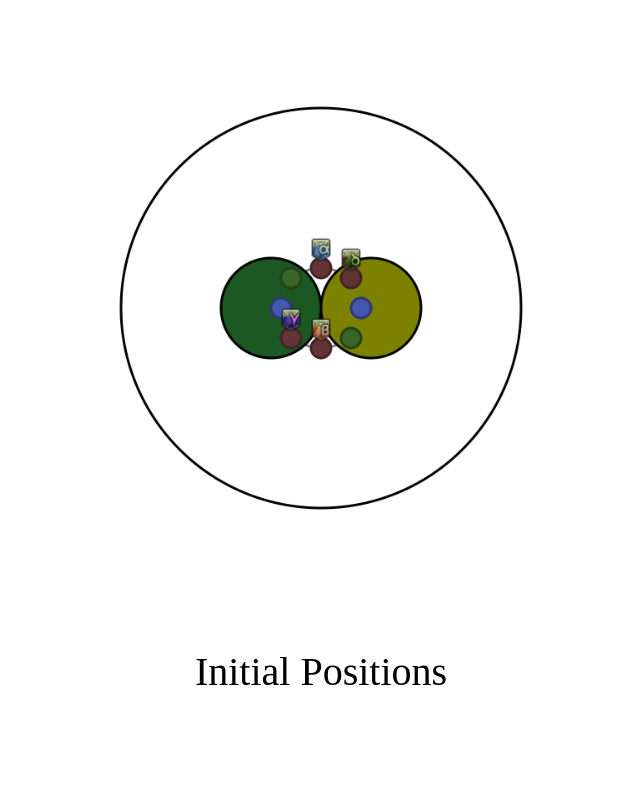
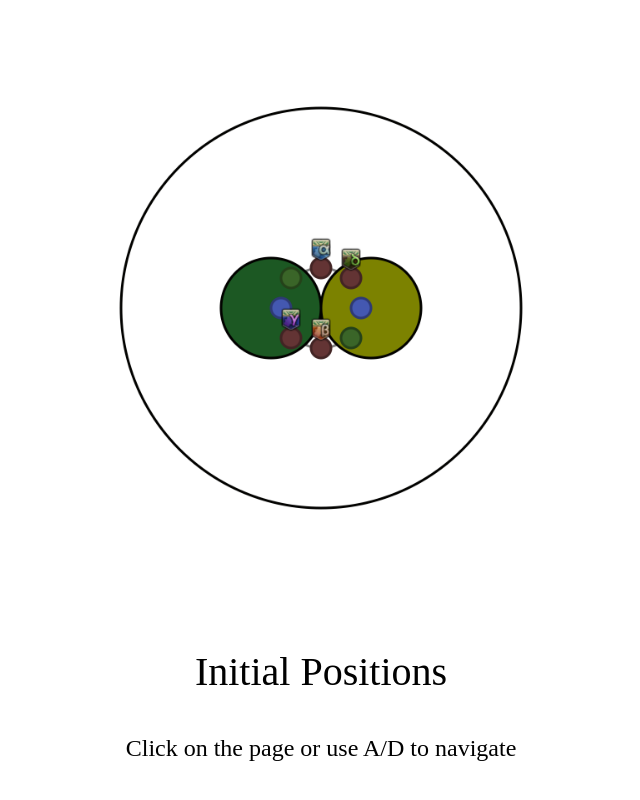
Before and after one commit to Yurihaia/bjcc-strat, a plain HTML site: page index.html in a window 1280 px wide. Shown: the whole page, without its empty margins (319-959 px from the left). Drawn offline with Linux system fonts and the light colour scheme.

Commit message:
add instructions

```diff
--- a/index.html
+++ b/index.html
@@ -12,11 +12,16 @@
                 font-size: 5vh;
                 text-align: center;
             }
+            #notif {
+                font-size: 3vh;
+                text-align: center;
+            }
         </style>
     </head>
     <body>
         <img id="slide" src = "bjcc0.png"></img>
         <p id="phase">Initial Positions</p>
+        <p id="notif">Click on the page or use A/D to navigate</p>
         <script src="bjcc.js"></script>
     </body>
 </html>
```
